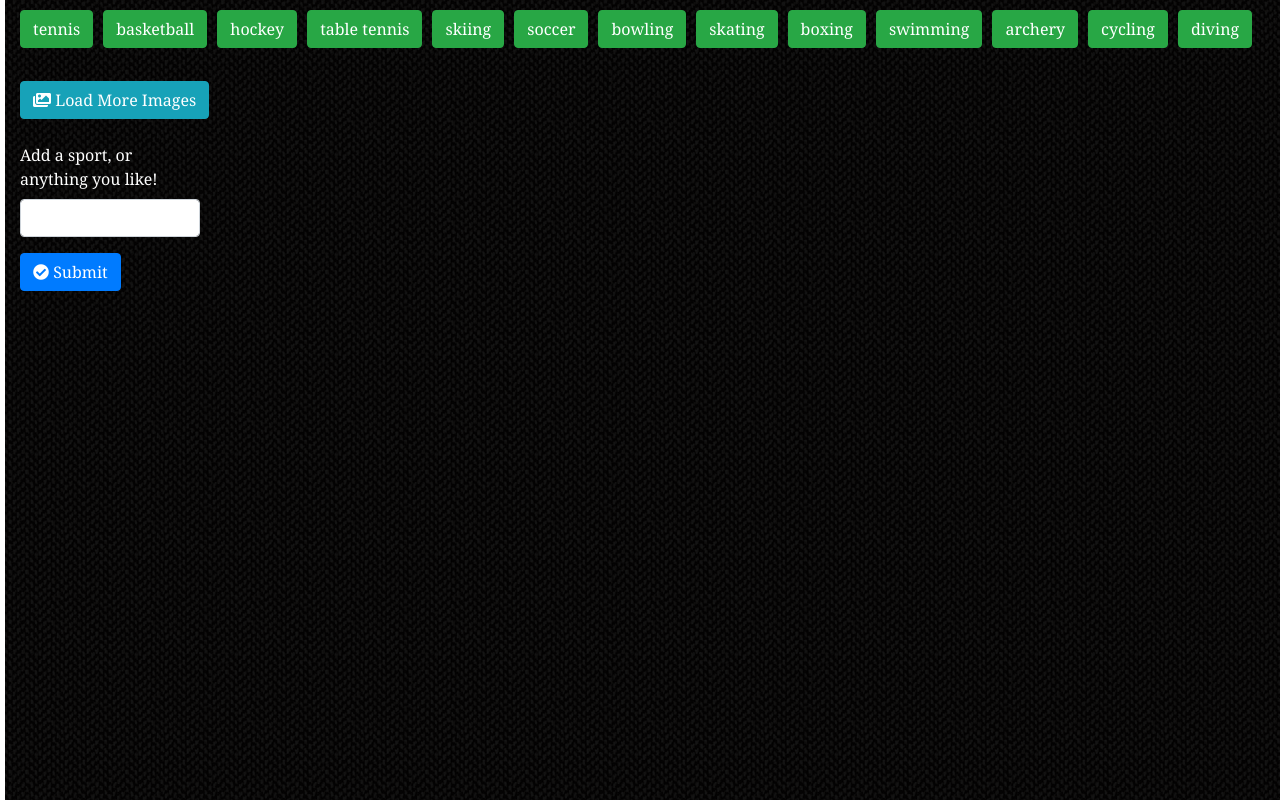
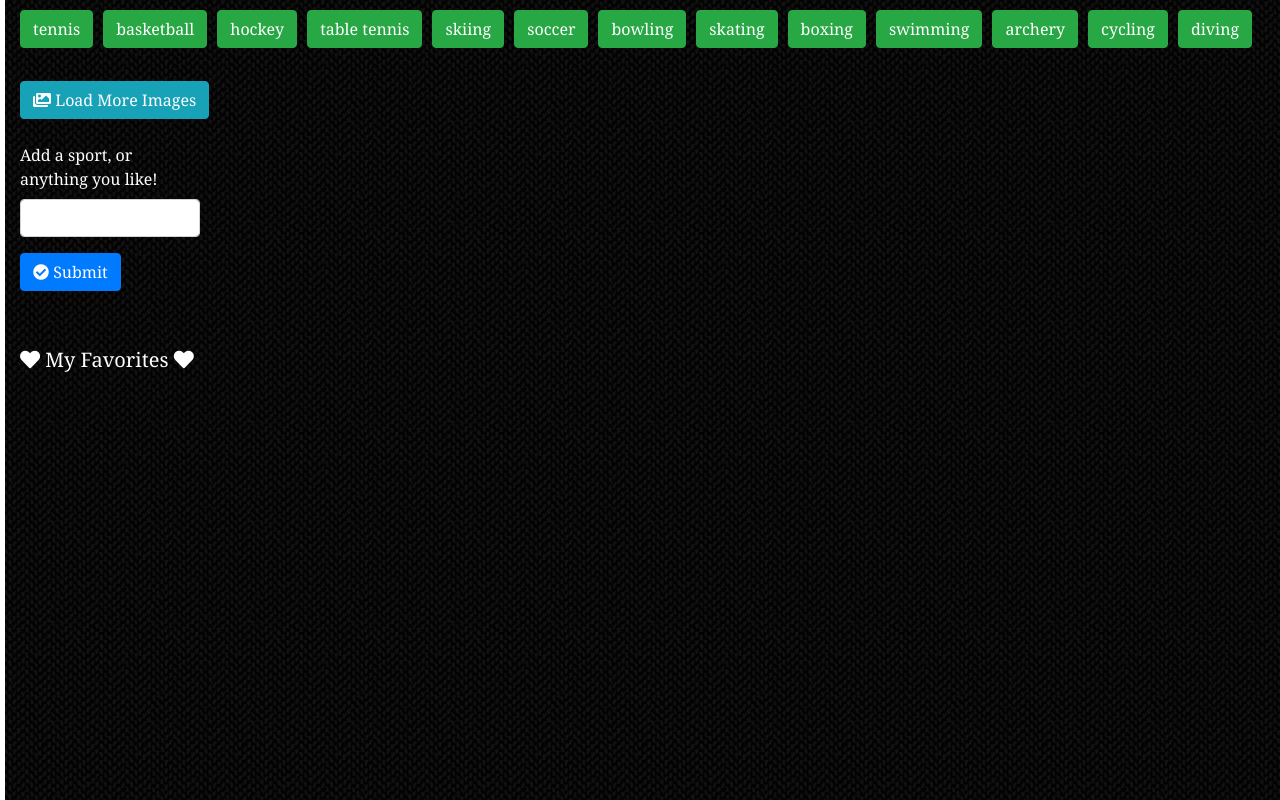
Before and after one commit to syin1/GifTastic, a plain HTML site: page index.html in a window 1280 px wide. Drawn offline with nearby package versions, Linux system fonts and the light colour scheme; a web font is replaced by a local one.

Commit message:
added favorite section on page

```diff
--- a/assets/css/style.css
+++ b/assets/css/style.css
@@ -53,3 +53,6 @@ p.metadata {
 .download:hover {
   background-color: RoyalBlue;
 }
+
+#myfavorites {
+}
--- a/index.html
+++ b/index.html
@@ -39,6 +39,14 @@
 
           <button type="button" class="btn btn-primary submit">
             <i class="fas fa-check-circle"></i> Submit</button>
+
+          <br>
+          <br>
+          <hr>
+          <h5 id="myfavorites">
+            <i class="fas fa-heart"></i> My Favorites
+            <i class="fas fa-heart"></i>
+          </h5>
         </form>
       </div>
       <div class="col-md-10">
```
